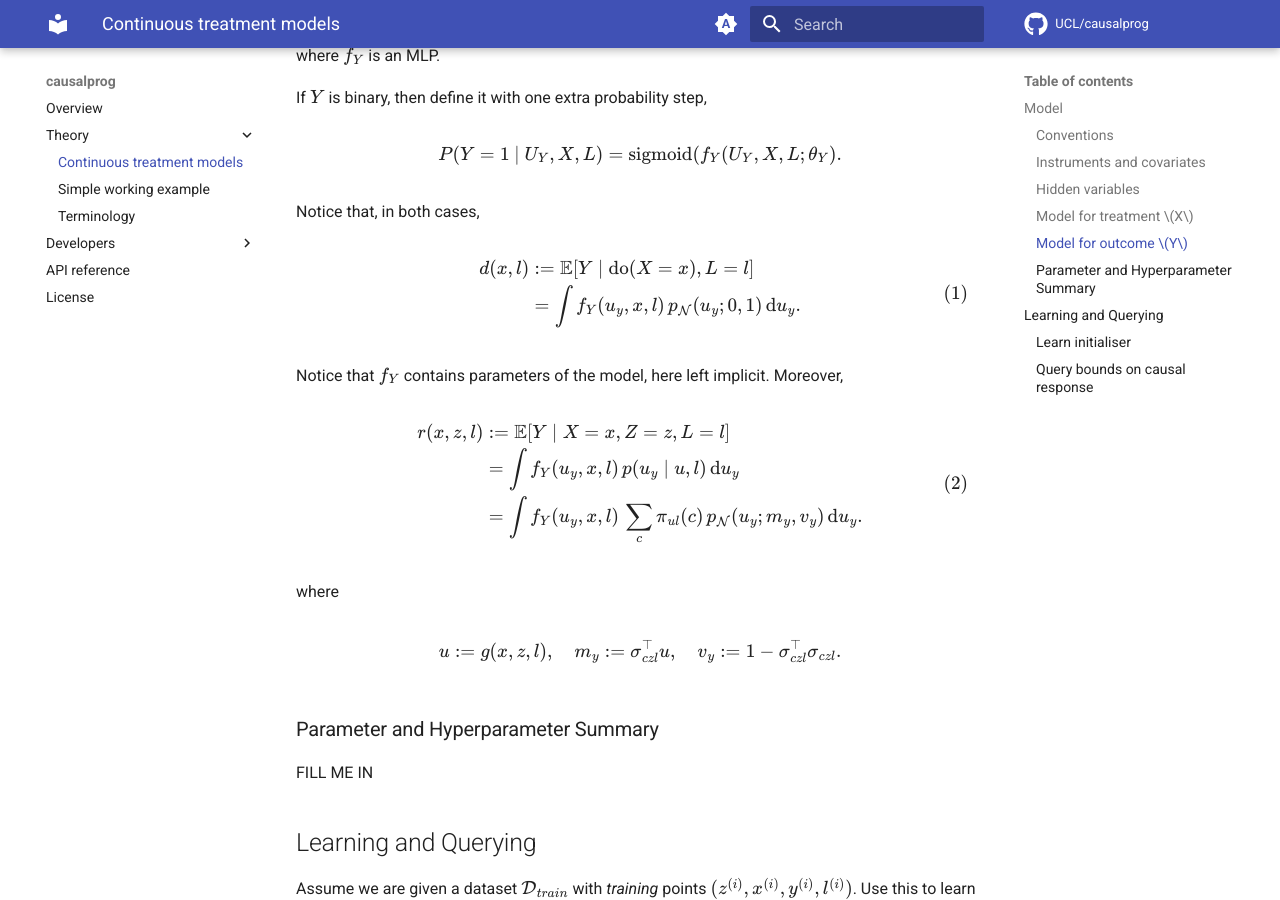
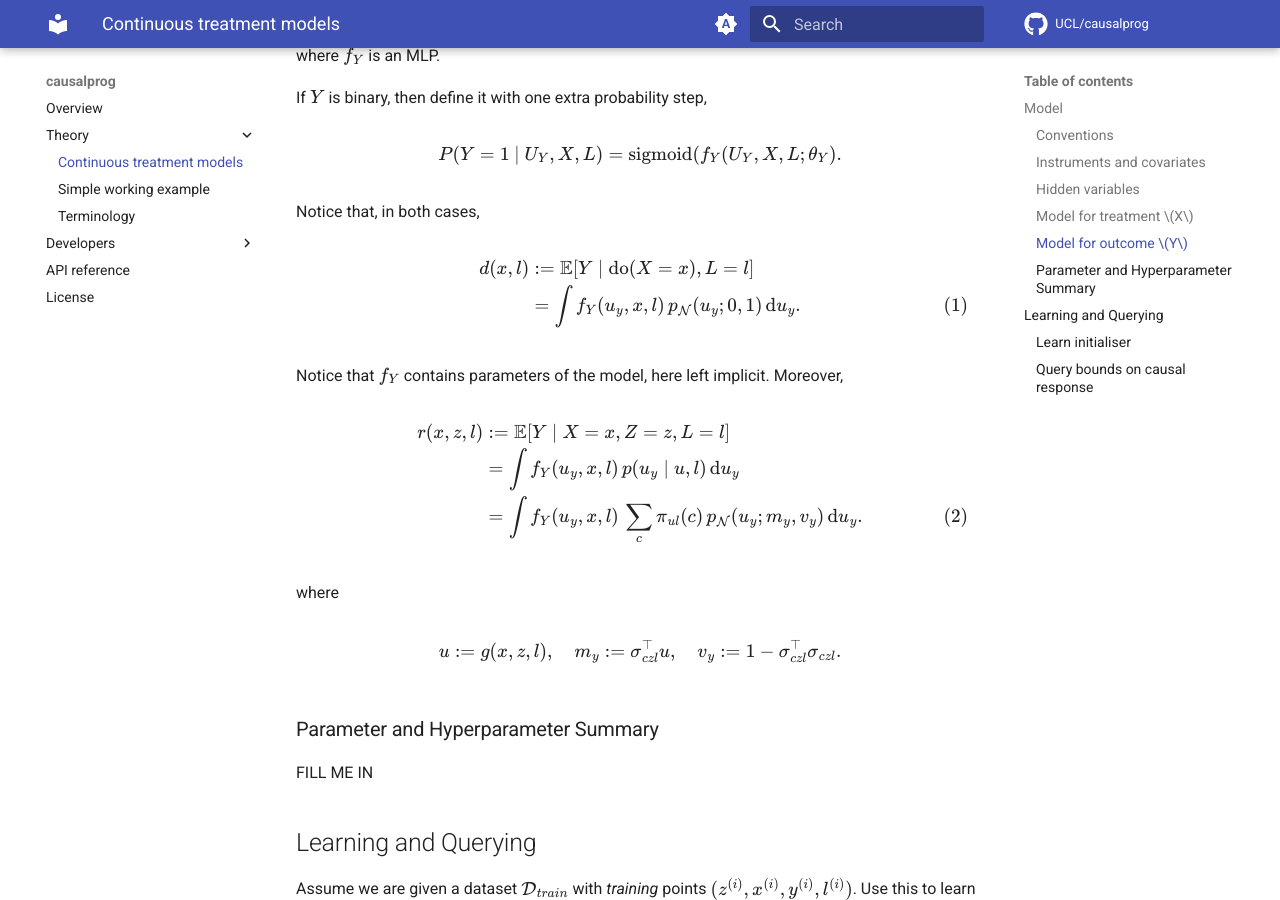
Before and after one commit to UCL/causalprog, an MkDocs documentation site: the page built from docs/theory/continuous-treatments.md, in a window 1280 px wide and 900 px high, scrolled down 2832 px. Built offline with MkDocs 1.6.1 and Material for MkDocs 9.7.7, drawn with Linux system fonts in a browser that asks for light colours; comment, search, counter and statistics services are not loaded; some of the changed text lies outside the part shown.

Commit message:
fix tags second time

```diff
--- a/docs/theory/continuous-treatments.md
+++ b/docs/theory/continuous-treatments.md
@@ -107,41 +107,37 @@
 
 Notice that, in both cases,
 
-\begin{equation}
-\begin{aligned}
+\begin{align}
 d(x,l)
 &:= \mathbb{E}\!\left[
 Y \mid \operatorname{do}(X=x), L=l
-\right] \\
+\right] \notag \\
 &= \int
 f_Y(u_y,x,l)\,
 p_{\mathcal N}(u_y;0,1)\,
 \mathrm{d}u_y.
-\end{aligned}
 \label{eq:causal-response}
-\end{equation}
+\end{align}
 
 Notice that $f_Y$ contains parameters of the model, here left implicit.
 Moreover,
 
-\begin{equation}
-\begin{aligned}
+\begin{align}
 r(x,z,l)
 &:= \mathbb{E}\!\left[
 Y \mid X=x, Z=z, L=l
-\right] \\
+\right] \notag \\
 &= \int
 f_Y(u_y,x,l)\,
 p(u_y \mid u,l)\,
-\mathrm{d}u_y \\
+\mathrm{d}u_y \notag \\
 &= \int
 f_Y(u_y,x,l)\,
 \sum_c \pi_{ul}(c)\,
 p_{\mathcal N}(u_y;m_y,v_y)\,
 \mathrm{d}u_y.
-\end{aligned}
 \label{eq:regression-model}
-\end{equation}
+\end{align}
 
 where
 
@@ -196,9 +192,8 @@
 
 We choose a set of positions $s_1, \dots, s_M$ and weights $w_1, \dots, w_M$ to get
 
-<!-- prettier-ignore -->
 \begin{align}
-r(\theta) &= \int f_Y(s \times v_y + m_y, x, l)\sum_c \pi_{ul}(c) p_{\mathcal{N}}(s; 0, 1) \mathrm{d}s \\
+r(\theta) &= \int f_Y(s \times v_y + m_y, x, l)\sum_c \pi_{ul}(c) p_{\mathcal{N}}(s; 0, 1) \mathrm{d}s \notag \\
 &\approx \sum_{q = 1}^M w_q \sum_{c=1}^K \pi_{ul}(c) f_Y(s_q \times v_y + m_y, x, l).
 \label{eq:approx}
 \end{align}
```
